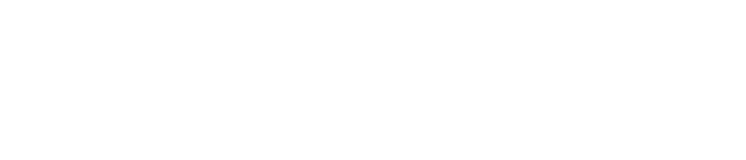
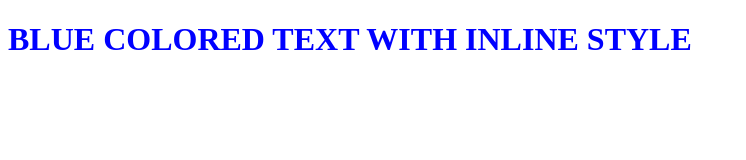
Before and after one commit to Laj01/P_0_to_100, a plain HTML site: page D_43/types/inline.html in a window 1280 px wide. Shown: the whole page, without its empty margins (0-746 px from the left). Drawn offline with Linux system fonts and the light colour scheme.

Commit message:
Add inline style

```diff
--- a/D_43/types/inline.html
+++ b/D_43/types/inline.html
@@ -6,6 +6,6 @@
     <title>Document</title>
 </head>
 <body>
-
+    <h1 style="color: blue;">BLUE COLORED TEXT WITH INLINE STYLE</h1>
 </body>
 </html>
```
